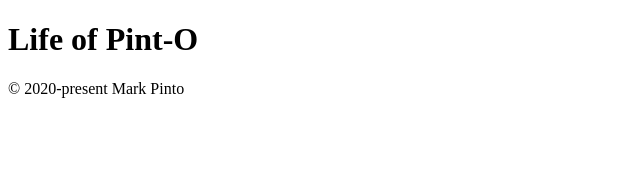
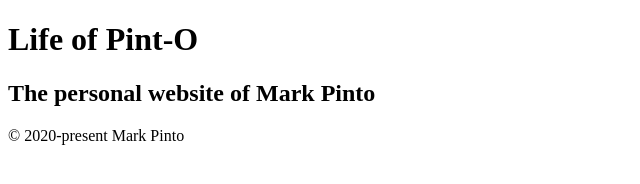
Before and after one commit to erdingerpinto/erdingerpinto.github.io, a plain HTML site: page index.html in a window 1280 px wide. Shown: the whole page, without its empty margins (0-640 px from the left). Drawn offline with Linux system fonts and the light colour scheme.

Commit message:
Update index.html

```diff
--- a/index.html
+++ b/index.html
@@ -7,6 +7,7 @@
   <body>
     <header>
       <h1>Life of Pint-O</h1>
+      <h2>The personal website of Mark Pinto</h2>
     </header>
     <footer>
       <p>&copy; 2020-present Mark Pinto</p>
```
